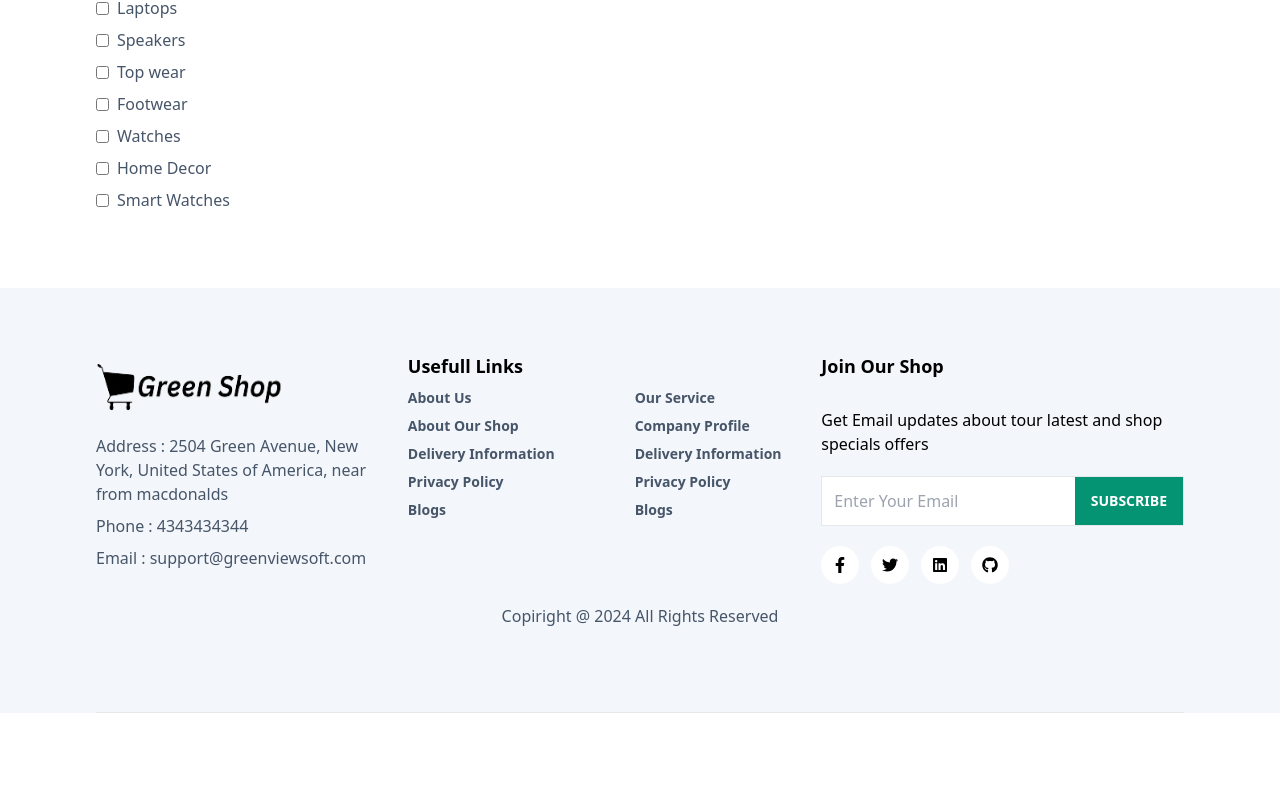
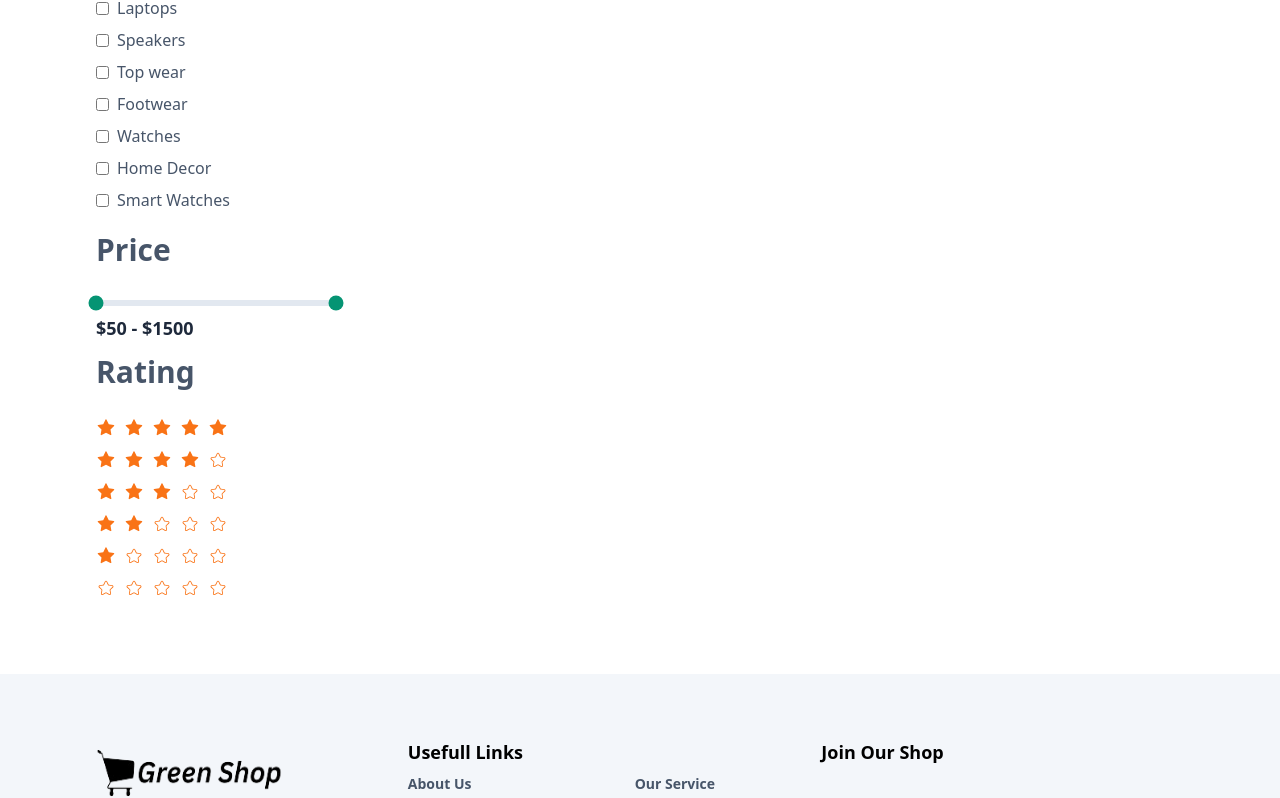
Before and after one commit to webdevmahabub/frontend-mern-multi-vendor-ecommerce, a React (Create React App) app: page /shops in a window 1280 px wide. Shown: the part 584-1382 px from the top of the page. Before the commit the page ends 1297 px from the top, so only its background shows below. Built offline with nearby package versions, Linux system fonts and the light colour scheme.

Commit message:
Setup Shop Page Design Part 4

```diff
--- a/src/pages/Shops.jsx
+++ b/src/pages/Shops.jsx
@@ -3,6 +3,9 @@ import Header from '../components/Header';
 import Footer from '../components/Footer';
 import { Link } from 'react-router-dom';
 import { IoIosArrowForward } from "react-icons/io";
+import { Range } from 'react-range';
+import {AiFillStar} from 'react-icons/ai'
+import {CiStar} from 'react-icons/ci'
 
 const Shops = () => {
 
@@ -18,6 +21,8 @@ const Shops = () => {
         'Smart Watches'
     ]
 
+    const [state, setState] = useState({values: [50, 1500]})
+    const [rating, setRating] = useState('')
     return (
         <div>
            <Header/>
@@ -54,8 +59,78 @@ const Shops = () => {
                             </div>)
                         }
                     </div>
-                </div>
+
+                    <div className='py-2 flex flex-col gap-5'>
+            <h2 className='text-3xl font-bold mb-3 text-slate-600'>Price</h2>
+
+             <Range
+                step={5}
+                min={50}
+                max={1500}
+                values={(state.values)}
+                onChange={(values) => setState({values})}
+                renderTrack={({props,children}) => (
+                    <div {...props} className='w-full h-[6px] bg-slate-200 rounded-full cursor-pointer'>
+                        {children}
+                    </div>
+                )}
+                renderThumb={({ props }) => (
+                    <div className='w-[15px] h-[15px] bg-[#059473] rounded-full' {...props} />
+
+                )}
+             />
+         </div>
+         <span className='text-slate-800 font-bold text-lg'>${Math.floor(state.values[0])} - ${Math.floor(state.values[1])}</span>
+           </div>
+         </div>
+         <div className='py-3 flex flex-col gap-4'>
+            <h2 className='text-3xl font-bold mb-3 text-slate-600'>Rating </h2>
+            <div className='flex flex-col gap-3'>
+                 <div onClick={() => setRating(5)} className='text-orange-500 flex justify-start items-start gap-2 text-xl cursor-pointer'>
+                    <span><AiFillStar/> </span>
+                    <span><AiFillStar/> </span>
+                    <span><AiFillStar/> </span>
+                    <span><AiFillStar/> </span>
+                    <span><AiFillStar/> </span>
+                  </div>
+                  <div onClick={() => setRating(4)} className='text-orange-500 flex justify-start items-start gap-2 text-xl cursor-pointer'>
+                    <span><AiFillStar/> </span>
+                    <span><AiFillStar/> </span>
+                    <span><AiFillStar/> </span>
+                    <span><AiFillStar/> </span>
+                    <span><CiStar/> </span>
+                  </div>
+                  <div onClick={() => setRating(3)} className='text-orange-500 flex justify-start items-start gap-2 text-xl cursor-pointer'>
+                    <span><AiFillStar/> </span>
+                    <span><AiFillStar/> </span>
+                    <span><AiFillStar/> </span>
+                    <span><CiStar/> </span>
+                    <span><CiStar/> </span>
+                  </div>
+                  <div onClick={() => setRating(2)} className='text-orange-500 flex justify-start items-start gap-2 text-xl cursor-pointer'>
+                    <span><AiFillStar/> </span>
+                    <span><AiFillStar/> </span>
+                    <span><CiStar/> </span>
+                    <span><CiStar/> </span>
+                    <span><CiStar/> </span>
+                  </div>
+                  <div onClick={() => setRating(1)} className='text-orange-500 flex justify-start items-start gap-2 text-xl cursor-pointer'>
+                    <span><AiFillStar/> </span>
+                    <span><CiStar/> </span>
+                    <span><CiStar/> </span>
+                    <span><CiStar/> </span>
+                    <span><CiStar/> </span>
+                  </div>
+                  <div className='text-orange-500 flex justify-start items-start gap-2 text-xl cursor-pointer'>
+                  <span><CiStar/> </span>
+                  <span><CiStar/> </span>
+                  <span><CiStar/> </span>
+                  <span><CiStar/> </span>
+                  <span><CiStar/> </span>
+                  </div>
             </div>
+         </div>
+
             </div>
            </section>
 
```
